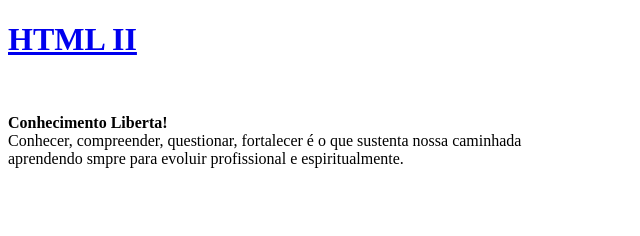
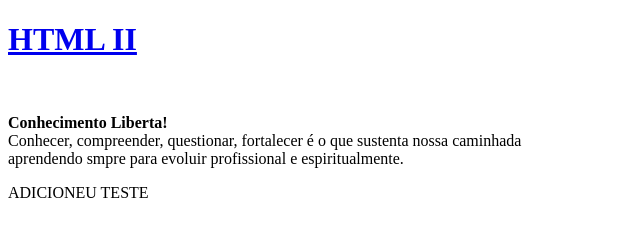
Before and after one commit to CarlaSanc/atividades-01, a plain HTML site: page segundo.html in a window 1280 px wide. Shown: the whole page, without its empty margins (0-640 px from the left). Drawn offline with Linux system fonts and the light colour scheme.

Commit message:
Update segundo.html

```diff
--- a/segundo.html
+++ b/segundo.html
@@ -15,6 +15,6 @@
     </p>
 </head>
 <body>
-
+    <p> ADICIONEU TESTE </P>
 </body>
 </html>
```
